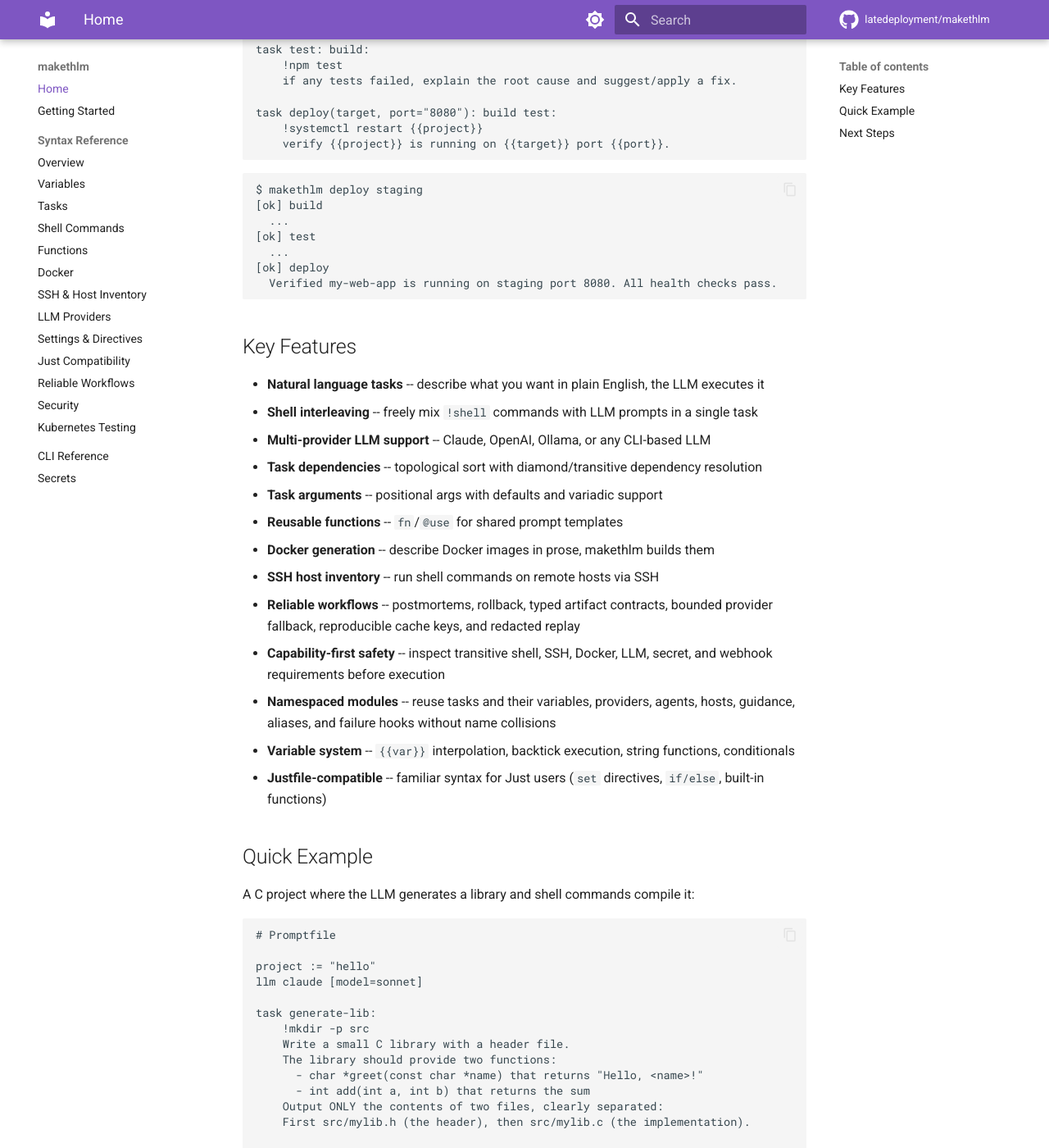
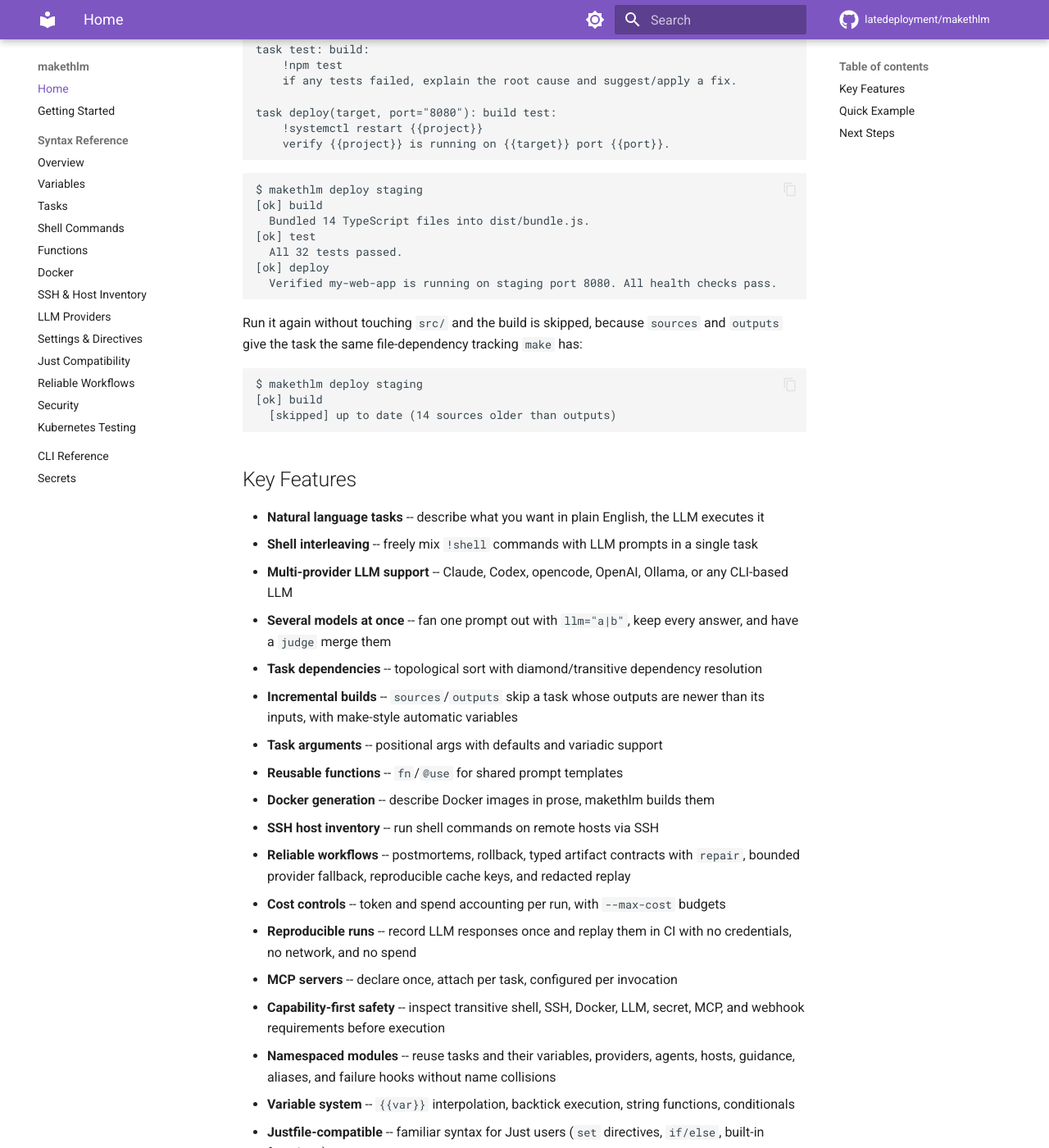
Before and after one commit to latedeployment/makethlm, an MkDocs documentation site: the page built from docs/index.md, in a window 1280 px wide and 1400 px high, scrolled down 489 px. Shown: the whole window at 82% size. Built offline with MkDocs 1.6.1 and Material for MkDocs 9.7.7, drawn with Linux system fonts in a browser that asks for light colours; comment, search, counter and statistics services are not loaded.

Commit message:
Correct documentation that had fallen behind the code
Audited the docs and README against the source rather than by reading. CLI
flags and task options were already in sync — 42 flags, all documented, none
documented that no longer exist. Four things had drifted:

- docs/security.md claimed only Claude, Codex, and shell-template providers
  execute locally. opencode does too, and safe mode has required --allow-shell
  for it since it was added, so the page understated what a task can reach.
  Verified against --capabilities for all five providers.
- The same page and docs/cli.md omitted MCP from the capability list, though
  attaching a server has required --allow-mcp since it landed.
- The site's home page advertised neither incremental builds, fan-out and
  judging, cost controls, reproducible runs, nor MCP, and listed only three of
  the five providers. Its sample output also still used "..." placeholders.
- cwd() and invocation_directory() were undocumented.

Co-Authored-By: Claude Opus 5 <noreply@anthropic.com>

````diff
--- a/docs/index.md
+++ b/docs/index.md
@@ -31,27 +31,44 @@ task deploy(target, port="8080"): build test:
 ```
 $ makethlm deploy staging
 [ok] build
-  ...
+  Bundled 14 TypeScript files into dist/bundle.js.
 [ok] test
-  ...
+  All 32 tests passed.
 [ok] deploy
   Verified my-web-app is running on staging port 8080. All health checks pass.
+```
+
+Run it again without touching `src/` and the build is skipped, because `sources`
+and `outputs` give the task the same file-dependency tracking `make` has:
+
+```
+$ makethlm deploy staging
+[ok] build
+  [skipped] up to date (14 sources older than outputs)
 ```
 
 ## Key Features
 
 - **Natural language tasks** -- describe what you want in plain English, the LLM executes it
 - **Shell interleaving** -- freely mix `!shell` commands with LLM prompts in a single task
-- **Multi-provider LLM support** -- Claude, OpenAI, Ollama, or any CLI-based LLM
+- **Multi-provider LLM support** -- Claude, Codex, opencode, OpenAI, Ollama, or any CLI-based LLM
+- **Several models at once** -- fan one prompt out with `llm="a|b"`, keep every
+  answer, and have a `judge` merge them
 - **Task dependencies** -- topological sort with diamond/transitive dependency resolution
+- **Incremental builds** -- `sources`/`outputs` skip a task whose outputs are
+  newer than its inputs, with make-style automatic variables
 - **Task arguments** -- positional args with defaults and variadic support
 - **Reusable functions** -- `fn`/`@use` for shared prompt templates
 - **Docker generation** -- describe Docker images in prose, makethlm builds them
 - **SSH host inventory** -- run shell commands on remote hosts via SSH
-- **Reliable workflows** -- postmortems, rollback, typed artifact contracts,
-  bounded provider fallback, reproducible cache keys, and redacted replay
+- **Reliable workflows** -- postmortems, rollback, typed artifact contracts with
+  `repair`, bounded provider fallback, reproducible cache keys, and redacted replay
+- **Cost controls** -- token and spend accounting per run, with `--max-cost` budgets
+- **Reproducible runs** -- record LLM responses once and replay them in CI with
+  no credentials, no network, and no spend
+- **MCP servers** -- declare once, attach per task, configured per invocation
 - **Capability-first safety** -- inspect transitive shell, SSH, Docker, LLM,
-  secret, and webhook requirements before execution
+  secret, MCP, and webhook requirements before execution
 - **Namespaced modules** -- reuse tasks and their variables, providers, agents,
   hosts, guidance, aliases, and failure hooks without name collisions
 - **Variable system** -- `{{var}}` interpolation, backtick execution, string functions, conditionals
````
Also changed, not shown: docs/cli.md (+1 -1 lines), docs/security.md (+7 -5 lines), docs/variables.md (+2 -0 lines).
